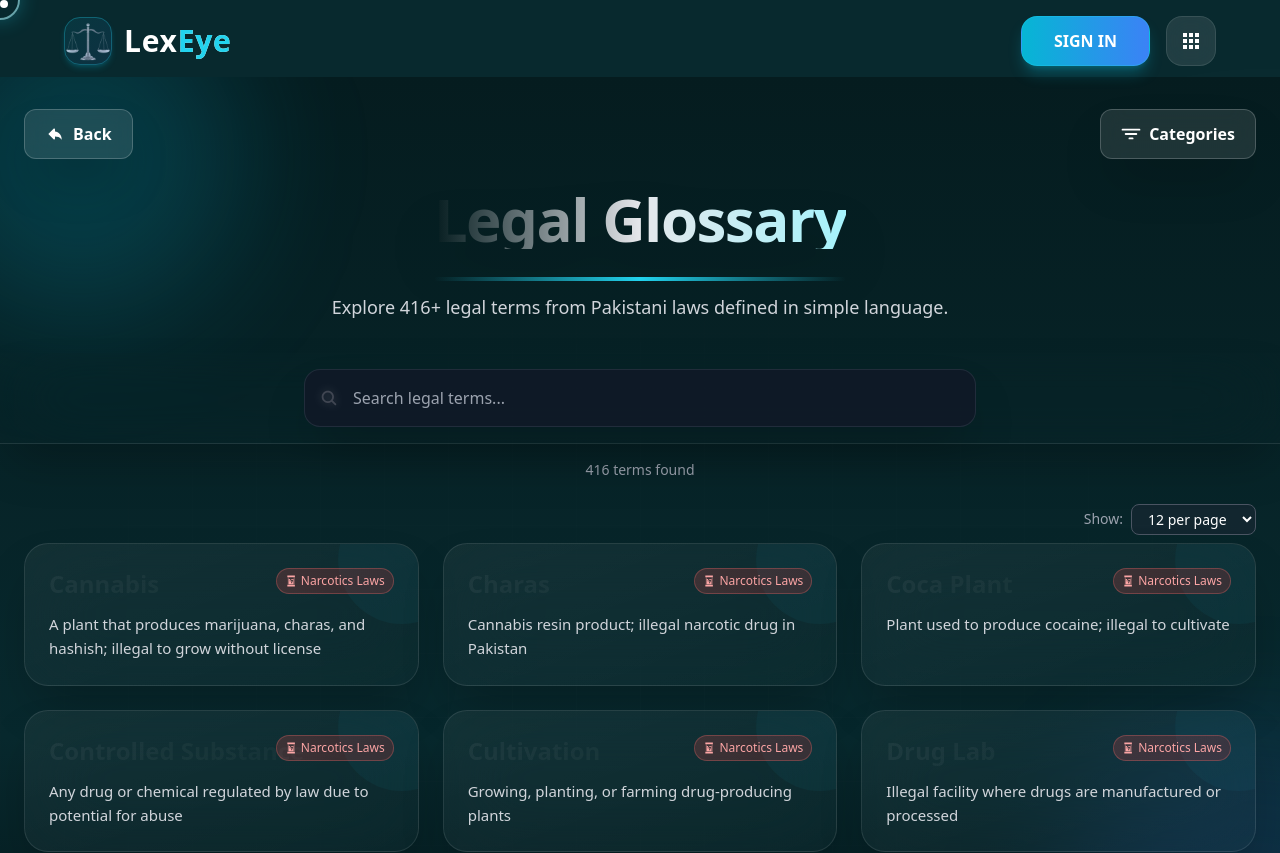
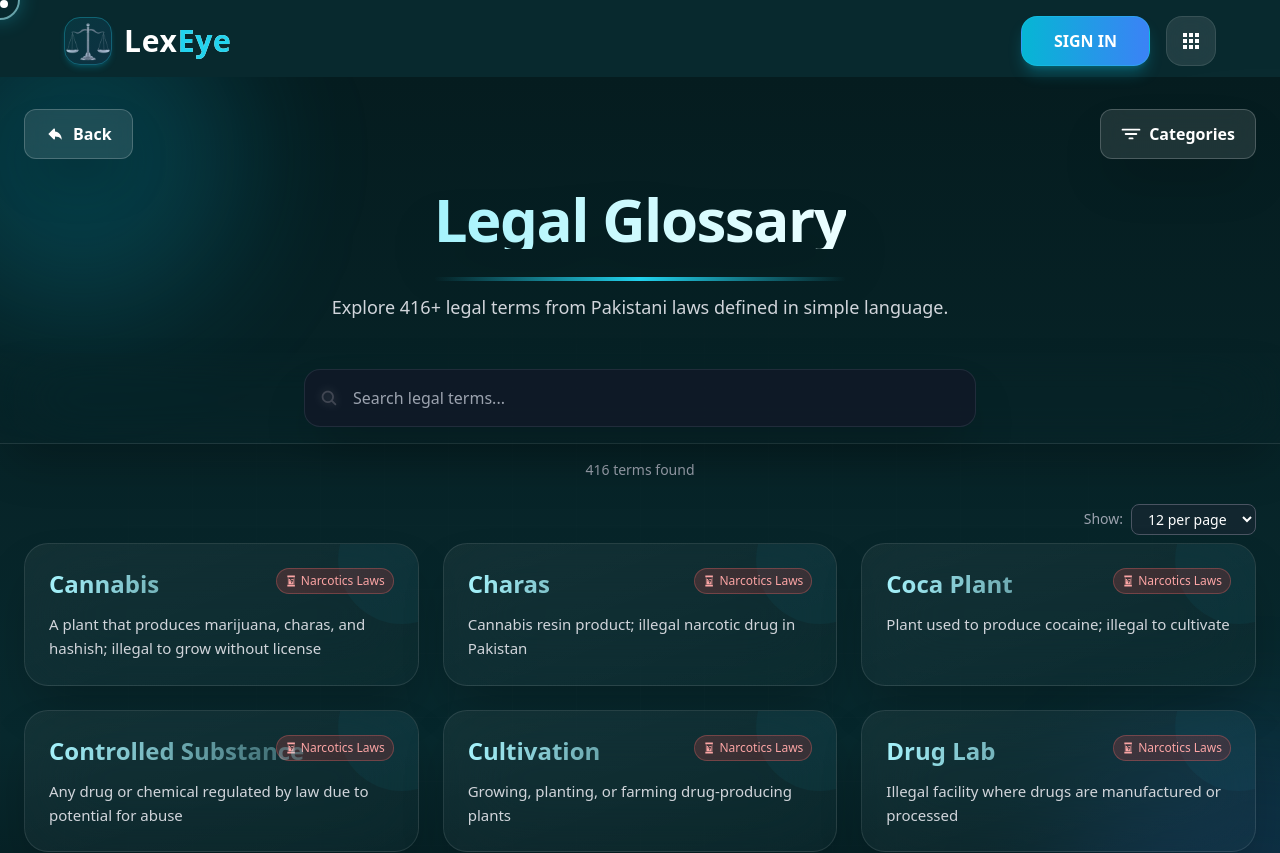
Before and after one commit to Haroon300/LexEye, a React (Vite) app in the folder fronend/front/: page /glossary in a window 1280 px wide. Shown: the top 853 px of the page. Built offline with nearby package versions, Linux system fonts and the light colour scheme.

Commit message:
Update Glossary.jsx

```diff
--- a/fronend/front/src/Glossary.jsx
+++ b/fronend/front/src/Glossary.jsx
@@ -291,7 +291,7 @@ const Glossary = () => {
         transition={{ duration: 0.7 }}
       >
         <div className="relative inline-block">
-          <h1 className="text-4xl sm:text-5xl md:text-6xl font-black tracking-tight bg-gradient-to-r from-silver via-gray-200 to-cyan-200 text-transparent bg-clip-text drop-shadow-2xl mb-6">
+          <h1 className="text-4xl sm:text-5xl md:text-6xl font-black tracking-tight bg-gradient-to-r from-cyan-200 via-cyan-100 to-cyan-50 text-transparent bg-clip-text drop-shadow-2xl mb-6">
             Legal Glossary
           </h1>
           <div className="absolute -bottom-2 left-0 w-full h-1 bg-gradient-to-r from-transparent via-cyan-400 to-transparent rounded-full" />
@@ -531,7 +531,7 @@ const Glossary = () => {
 
                         {/* Content */}
                         <div className="relative z-10">
-                          <h2 className="text-lg sm:text-xl md:text-2xl font-bold bg-gradient-to-r from-silver to-gray-300 text-transparent bg-clip-text group-hover:from-cyan-200 group-hover:to-silver transition-all duration-500 mb-3 pr-16">
+                          <h2 className="text-lg sm:text-xl md:text-2xl font-bold bg-gradient-to-r from-cyan-200 to-silver  text-transparent bg-clip-text  transition-all duration-500 mb-3 pr-16">
                             {item.term}
                           </h2>
                           <p className="text-gray-300 leading-relaxed group-hover:text-gray-200 transition-colors duration-300 text-sm sm:text-[15px] line-clamp-3">
```
